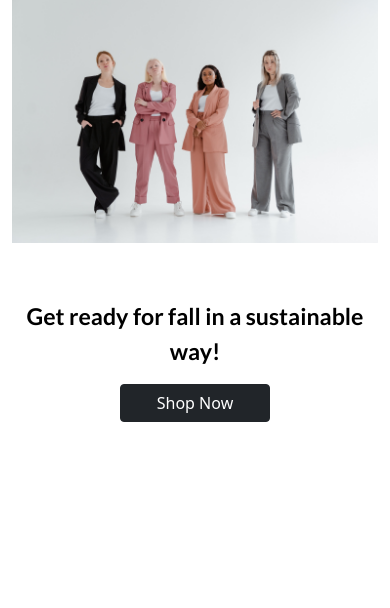
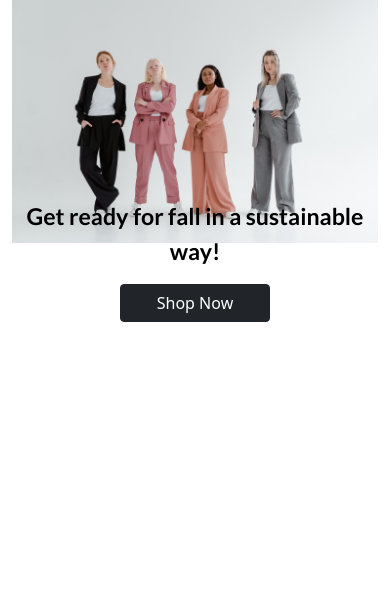
Before and after one commit to Code-Institute-Submissions/MariaLundgren-Pre-Owned_SepResub, a Django app: page / in a window 390 px wide. Shown: the part 126-734 px from the top of the page. Run offline with Django 3.2, Linux system fonts and the light colour scheme; some libraries are stand-ins or nearby versions.

Commit message:
Add media query to hero-text

```diff
--- a/static/css/style.css
+++ b/static/css/style.css
@@ -199,3 +199,11 @@ footer {
   max-height: 360px;
   overflow: auto;
 }
+
+/* Media queries */
+
+@media (max-width: 768px) {
+  .hero-text {
+    margin-top: 200px;
+  }
+}
```
